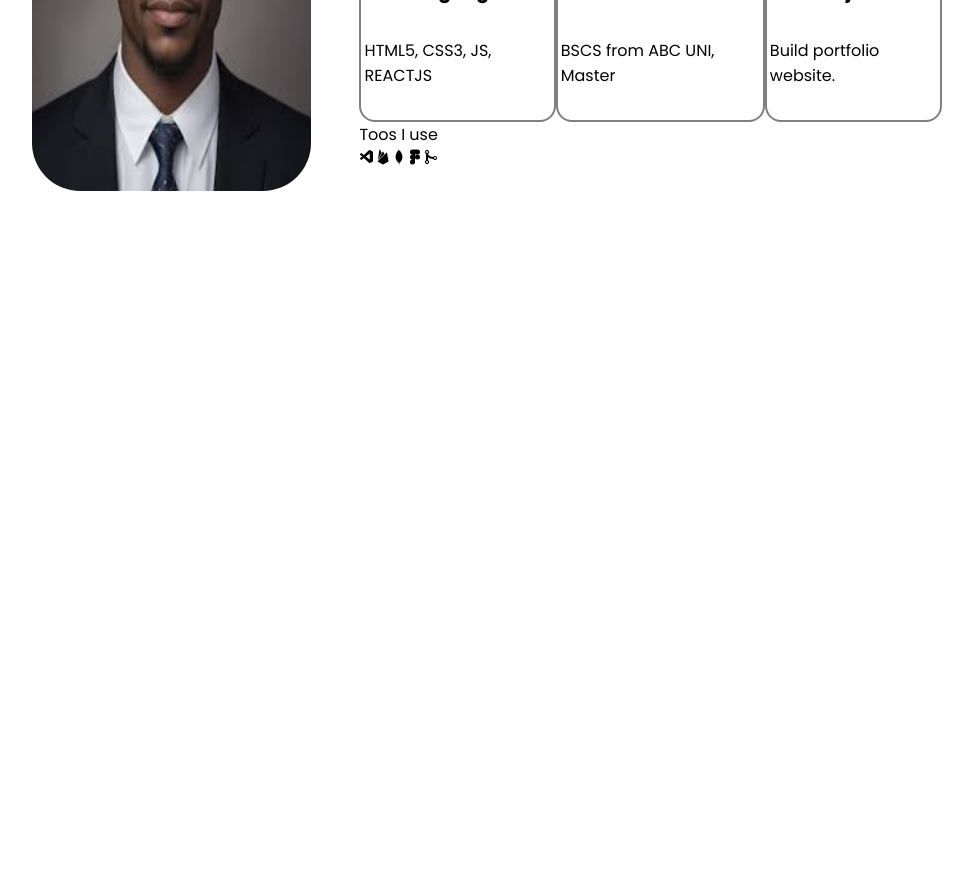
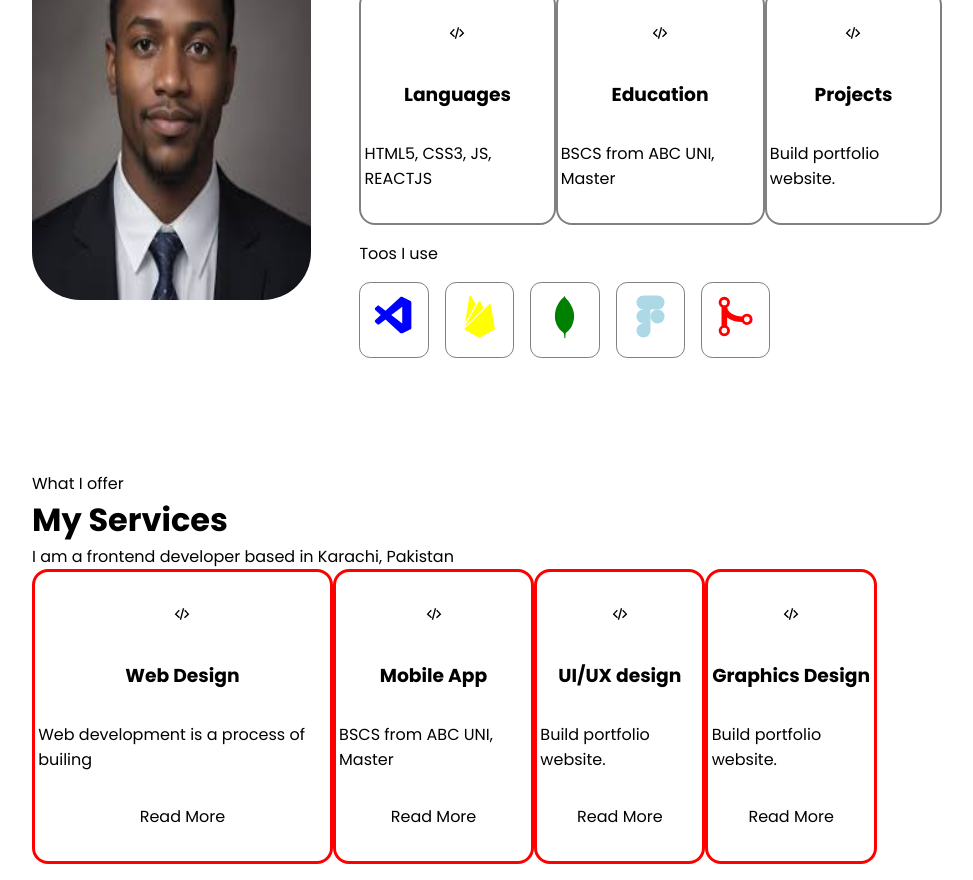
Before and after one commit to abdulbasitdeveloperr/nsf-5-portfolio, a React (Vite) app: page / in a window 1280 px wide. Shown: the part 1080-1960 px from the top of the page, without its empty margins (80-1053 px from the left). Before the commit the page ends 1287 px from the top, so only its background shows below. Built offline with nearby package versions, Linux system fonts and the light colour scheme; a web font is replaced by a local one.

Commit message:
Services Section

```diff
--- a/src/App.css
+++ b/src/App.css
@@ -1,3 +1,7 @@
 .main-component-wrapper{
     padding: 1rem 7rem;
 }
+
+.about-me-main{
+    height: calc(100vh - 3rem);
+}
--- a/src/App.jsx
+++ b/src/App.jsx
@@ -3,6 +3,7 @@ import Header from './components/header/Header'
 import HeroSection from './components/heroSection/HeroSection'
 import './App.css'
 import AboutMe from './components/aboutMe/AboutMe'
+import Services from './components/services/Services'
 
 const App = () => {
   return (
@@ -10,7 +11,10 @@ const App = () => {
       <Header />
       <div className='main-component-wrapper'>
         <HeroSection />
-        <AboutMe />
+        <div className='about-me-main'>
+          <AboutMe />
+        </div>
+        <Services />
       </div>
     </div>
   )
--- a/src/components/aboutMe/AboutMe.css
+++ b/src/components/aboutMe/AboutMe.css
@@ -3,6 +3,7 @@
     justify-content: space-between;
     align-items: center;
     flex-direction: column;
+    height: 85%;
 }
 
 .about-me-top {
@@ -20,21 +21,55 @@
     width: 100%;
 }
 
-.about-me-bottom-cards{
+.about-me-bottom-cards {
     display: flex;
     justify-content: space-between;
     align-items: center;
     width: 80%;
 }
 
-.about-me-bottom-image{
+.about-me-bottom-image {
     height: 400px;
     width: 700px;
     border-radius: 3rem;
 }
 
-.about-me-image{
+.about-me-image {
     height: 100%;
     width: 100%;
     border-radius: 3rem;
 }
+
+
+
+.about-me-bottom-tools{
+    border: 1px solid gray;
+    border-radius: 0.7rem;
+    padding: 0.7rem;
+}
+
+.about-me-bottom-tools-container{
+    /* border: 1px solid red; */
+    height: 100%;
+    /* padding-top: 1rem; */
+    width: 30%;
+    display: flex;
+    justify-content: space-between;
+    align-items: center;
+    gap: 1rem;
+}
+
+
+.about-me-bottom-right{
+    display: flex;
+    flex-direction: column;
+    justify-content: space-between;
+    align-content: center;
+    gap: 1rem;
+}
+
+
+.about-me-bottom-right > p{
+    width: 85%;
+    padding-bottom: 2rem;
+}
--- a/src/components/aboutMe/AboutMe.jsx
+++ b/src/components/aboutMe/AboutMe.jsx
@@ -29,11 +29,11 @@ const AboutMe = () => {
     ]
 
     const toolsIcons = [
-        <VscVscode />,
-        <IoLogoFirebase />,
-        <DiMongodb />,
-        <IoLogoFigma />,
-        <IoGitMerge />
+        <VscVscode size={45} color='blue' />,
+        <IoLogoFirebase size={45} color='yellow' />,
+        <DiMongodb size={45} color='green' />,
+        <IoLogoFigma size={45} color='lightblue' />,
+        <IoGitMerge size={45} color='red' />
 
     ]
     return (
@@ -50,7 +50,7 @@ const AboutMe = () => {
                 </div>
 
 
-                <div>
+                <div className='about-me-bottom-right'>
                     <p>Lorem, ipsum dolor sit amet consectetur adipisicing elit. Omnis rem enim blanditiis deleniti ipsam molestiae quos ut ratione aliquam! Accusamus, totam dignissimos maxime obcaecati ipsum non sit perspiciatis eligendi? Minima!
                     </p>
 
@@ -58,7 +58,12 @@ const AboutMe = () => {
                         {cardData.map((item, index) => {
                             return (
 
-                                <Card cardHeading={item.cardheading} cardDescription={item.carddesc} cardIcon={item.cardicon} />
+                                <Card
+                                    cardHeading={item.cardheading}
+                                    cardDescription={item.carddesc}
+                                    cardIcon={item.cardicon}
+                                    className="card"
+                                />
 
                             )
                         })}
@@ -68,8 +73,14 @@ const AboutMe = () => {
 
                     <span>Toos I use</span>
 
-                    <div>
-                        {toolsIcons.map((item, index) => item)}
+                    <div className='about-me-bottom-tools-container'>
+                        {toolsIcons.map((item, index) =>
+
+                            <span className='about-me-bottom-tools'>
+                                {item}
+                            </span>
+
+                        )}
                     </div>
 
 
--- a/src/components/header/Header.css
+++ b/src/components/header/Header.css
@@ -4,6 +4,12 @@
     display: flex;
     justify-content: space-between;
     align-items: center;
+    position: sticky;
+    top: 0;
+    background-color: white;
+    border-bottom: 1px solid grey;
+    box-shadow: 1px 1px 10px 2px #888888;
+    z-index: 10;
 }
 
 .header-list-items {
--- /dev/null
+++ b/src/components/services/Services.jsx
@@ -0,0 +1,66 @@
+import React from 'react'
+import './Services.css'
+import TopDataText from '../sharedComponents/TopDataText'
+import Card from '../sharedComponents/Card'
+import { GiGlobeRing } from 'react-icons/gi'
+import { CgCodeSlash } from 'react-icons/cg'
+
+const Services = () => {
+    const cardDataServices = [
+        {
+            cardheading: "Web Design",
+            carddesc: "Web development is a process of builing",
+            cardicon: <CgCodeSlash />,
+            cardReadMore: true
+        },
+        {
+            cardheading: "Mobile App",
+            carddesc: "BSCS from ABC UNI, Master",
+            cardicon: <CgCodeSlash />,
+            cardReadMore: true
+        },
+        {
+            cardheading: "UI/UX design",
+            carddesc: "Build portfolio website.",
+            cardicon: <CgCodeSlash />,
+            cardReadMore: true
+        },
+        {
+            cardheading: "Graphics Design",
+            carddesc: "Build portfolio website.",
+            cardicon: <CgCodeSlash />,
+            cardReadMore: true
+        }
+    ]
+    return (
+        <div>
+            <div>
+                <TopDataText
+                    topText="What I offer"
+                    headingText="My Services"
+                    descText="I am a frontend developer based in Karachi, Pakistan"
+                />
+            </div>
+
+
+            <div className='about-me-bottom-cards'>
+                {cardDataServices.map((item, index) => {
+                    return (
+
+                        <Card
+                            cardHeading={item.cardheading}
+                            cardDescription={item.carddesc}
+                            cardIcon={item.cardicon}
+                            className="card-services"
+                            cardReadMore={item.cardReadMore}
+
+                        />
+
+                    )
+                })}
+            </div>
+        </div>
+    )
+}
+
+export default Services
--- a/src/components/sharedComponents/Card.css
+++ b/src/components/sharedComponents/Card.css
@@ -1,4 +1,4 @@
-.card{
+.card, .card-services{
     border: 2px solid gray;
     padding: 2rem 0.2rem;
     display: flex;
@@ -9,3 +9,7 @@
     height: 100%;
     border-radius: 1rem;
 }
+
+.card-services{
+    border: 3px solid red;
+}
--- a/src/components/sharedComponents/Card.jsx
+++ b/src/components/sharedComponents/Card.jsx
@@ -4,12 +4,15 @@ import './Card.css'
 
 const Card = (props) => {
     return (
-        <div className='card'>
-          <span>{props.cardIcon}</span>
+        <div className={props.className}>
+            <span>{props.cardIcon}</span>
 
             <h3>{props.cardHeading}</h3>
 
             <p>{props.cardDescription}</p>
+
+            {props.cardReadMore ? <span>Read More</span> : ""}
+
         </div>
     )
 }
--- /dev/null
+++ b/src/components/sharedComponents/TopDataText.jsx
@@ -0,0 +1,16 @@
+import React from 'react'
+import './Card.css'
+
+const TopDataText = (props) => {
+    return (
+        <div>
+            <span>{props.topText}</span>
+
+            <h1>{props.headingText}</h1>
+
+            <p>{props.descText}</p>
+        </div>
+    )
+}
+
+export default TopDataText
```
Also changed, not shown: src/components/services/Services.css (added).
